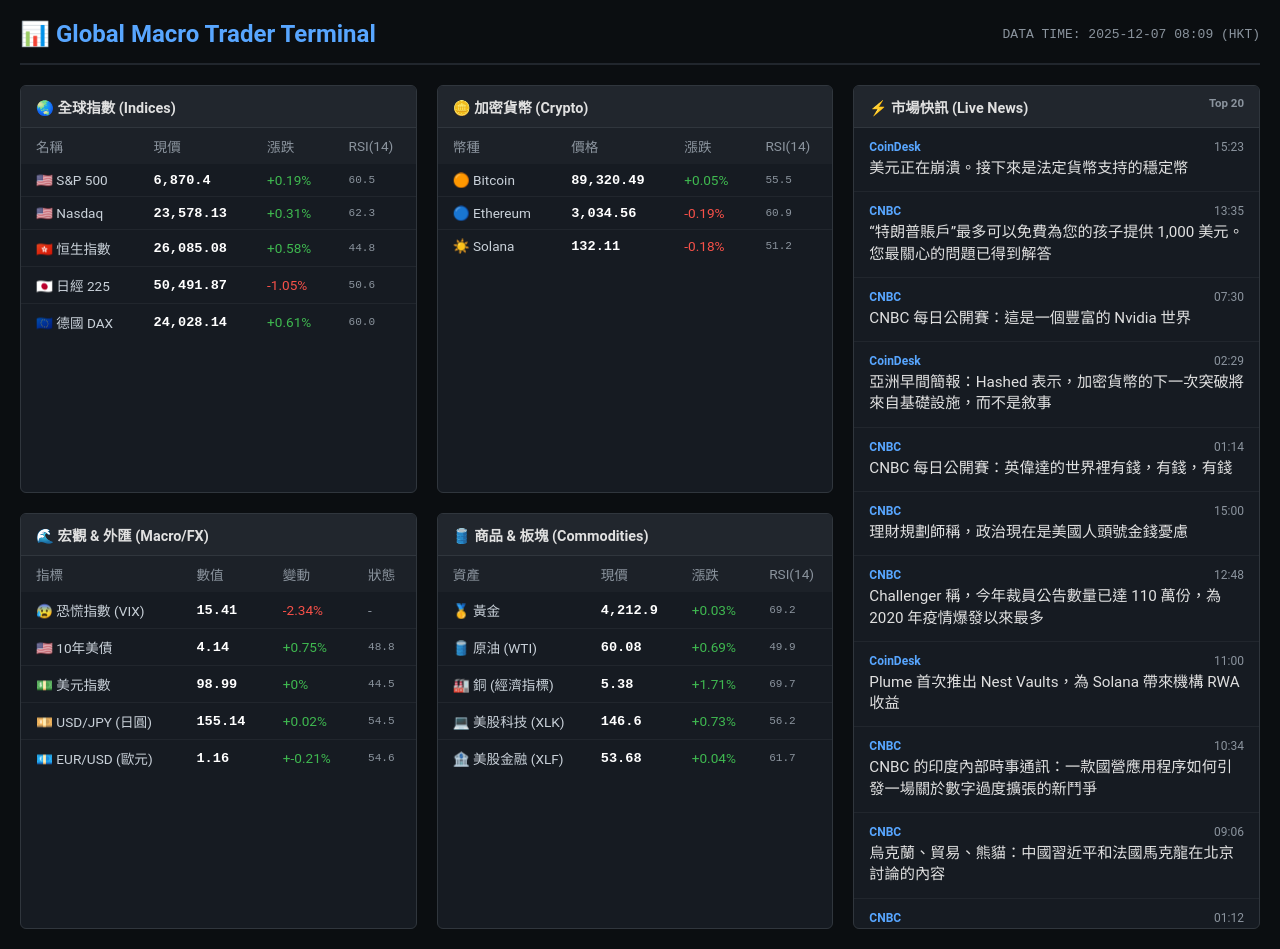
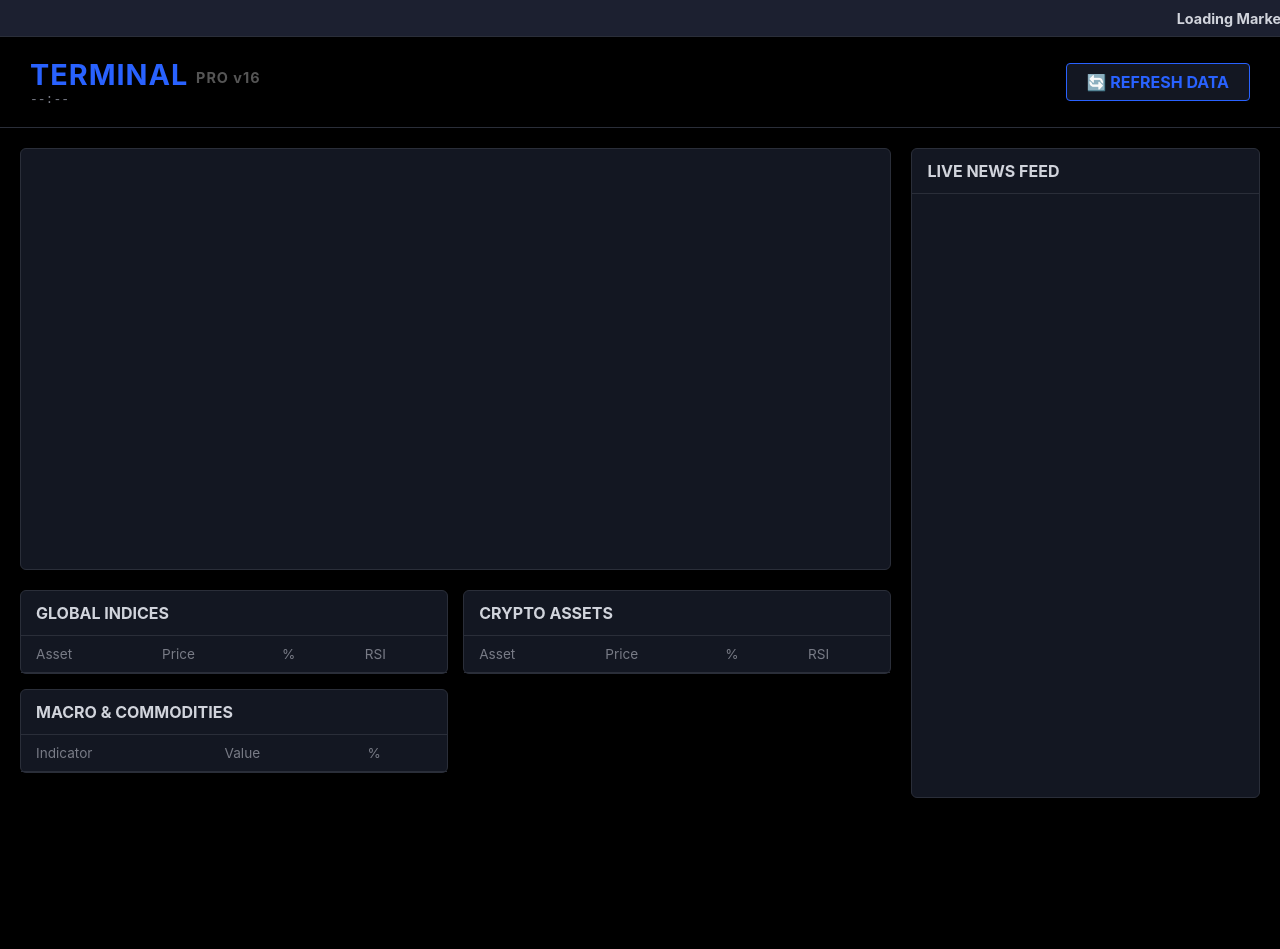
Before and after one commit to mansan1230/gemini_123, a plain HTML site: page index.html in a window 1280 px wide. After the commit the page ends 818 px from the top, so only its background shows below. Drawn offline with Linux system fonts and the light colour scheme; a script that the page names is missing.

Commit message:
Update index.html

```diff
--- a/index.html
+++ b/index.html
@@ -3,124 +3,242 @@
 <head>
     <meta charset="UTF-8">
     <meta name="viewport" content="width=device-width, initial-scale=1.0">
-    <title>Global Macro Trader Terminal</title>
+    <title>AI Trader Terminal Pro</title>
+    <script src="https://s3.tradingview.com/tv.js"></script>
     <style>
-        /* Dark Mode Professional Style */
-        body { font-family: "Roboto", "Segoe UI", sans-serif; background-color: #0b0e11; color: #c9d1d9; margin: 0; padding: 20px; }
+        /* === 1. 全局設定 (Bloomberg Dark Mode) === */
+        :root {
+            --bg-color: #000000;
+            --card-bg: #131722;
+            --border-color: #2a2e39;
+            --text-main: #d1d4dc;
+            --text-dim: #787b86;
+            --up-color: #2962ff; /* 專業藍/綠 */
+            --down-color: #f23645; /* 專業紅 */
+            --accent: #2962ff;
+        }
 
-        .header { display: flex; justify-content: space-between; align-items: center; border-bottom: 2px solid #21262d; padding-bottom: 15px; margin-bottom: 20px; }
-        h1 { margin: 0; font-size: 1.5em; color: #58a6ff; }
-        .timestamp { color: #8b949e; font-family: monospace; }
+        body {
+            font-family: -apple-system, BlinkMacSystemFont, "Trebuchet MS", Roboto, Ubuntu, sans-serif;
+            background-color: var(--bg-color);
+            color: var(--text-main);
+            margin: 0;
+            padding: 0;
+            overflow-x: hidden;
+        }
 
-        /* 佈局：左邊數據 (2欄)，右邊新聞 (1欄) */
-        .main-container { display: grid; grid-template-columns: 2fr 1fr; gap: 20px; max-width: 1600px; margin: 0 auto; }
+        a { text-decoration: none; color: inherit; }
 
-        /* 數據網格：左邊再分兩欄 */
-        .data-grid { display: grid; grid-template-columns: 1fr 1fr; gap: 20px; }
+        /* === 2. 頂部跑馬燈 (Ticker Tape) === */
+        .ticker-wrap {
+            width: 100%;
+            background-color: #1c2030;
+            padding: 8px 0;
+            border-bottom: 1px solid var(--border-color);
+            white-space: nowrap;
+            overflow: hidden;
+            box-sizing: border-box;
+        }
 
-        .box { background: #161b22; border: 1px solid #30363d; border-radius: 6px; overflow: hidden; }
-        .box-header { background: #21262d; padding: 10px 15px; font-weight: bold; font-size: 0.9em; color: #e0e0e0; border-bottom: 1px solid #30363d; display: flex; justify-content: space-between; }
+        .ticker {
+            display: inline-block;
+            padding-left: 100%;
+            animation: ticker 60s linear infinite; /* 60秒跑完一圈 */
+        }
 
-        /* 表格優化 */
+        .ticker-item {
+            display: inline-block;
+            padding: 0 20px;
+            font-size: 0.9em;
+            font-weight: bold;
+        }
+
+        @keyframes ticker {
+            0% { transform: translate3d(0, 0, 0); }
+            100% { transform: translate3d(-100%, 0, 0); }
+        }
+
+        /* === 3. 主要佈局 === */
+        .header {
+            display: flex; justify-content: space-between; align-items: center;
+            padding: 20px 30px;
+            border-bottom: 1px solid var(--border-color);
+        }
+        .header h1 { margin: 0; font-size: 1.8em; color: var(--accent); letter-spacing: 1px; }
+        .timestamp { color: var(--text-dim); font-family: monospace; }
+
+        .btn-refresh {
+            background: var(--card-bg); border: 1px solid var(--accent); color: var(--accent);
+            padding: 8px 20px; border-radius: 4px; font-weight: bold; transition: 0.3s;
+        }
+        .btn-refresh:hover { background: var(--accent); color: white; }
+
+        .main-grid {
+            display: grid;
+            grid-template-columns: 2.5fr 1fr; /* 左邊大圖表，右邊新聞 */
+            gap: 20px;
+            padding: 20px;
+            height: calc(100vh - 150px);
+        }
+
+        /* === 4. 左側：數據區 === */
+        .left-panel { display: flex; flex-direction: column; gap: 20px; overflow-y: auto; }
+
+        /* TradingView 圖表容器 */
+        .chart-container {
+            height: 400px;
+            background: var(--card-bg);
+            border: 1px solid var(--border-color);
+            border-radius: 6px;
+            padding: 10px;
+        }
+
+        /* 數據表格網格 */
+        .metrics-grid {
+            display: grid; grid-template-columns: repeat(auto-fit, minmax(300px, 1fr)); gap: 15px;
+        }
+
+        .box { background: var(--card-bg); border: 1px solid var(--border-color); border-radius: 6px; }
+        .box-header {
+            padding: 12px 15px; font-weight: bold; color: var(--text-main);
+            border-bottom: 1px solid var(--border-color);
+            display: flex; justify-content: space-between;
+        }
+
         table { width: 100%; border-collapse: collapse; font-size: 0.85em; }
-        th { text-align: left; color: #8b949e; padding: 8px 15px; background: #1c2128; font-weight: normal; }
-        td { padding: 8px 15px; border-bottom: 1px solid #21262d; }
+        td, th { padding: 10px 15px; text-align: left; border-bottom: 1px solid var(--border-color); }
+        th { color: var(--text-dim); font-weight: normal; }
         tr:last-child td { border-bottom: none; }
 
-        .price { font-family: "Courier New", monospace; font-weight: bold; color: #fff; }
-        .up { color: #3fb950; }
-        .down { color: #f85149; }
+        .price-text { font-family: 'Consolas', monospace; font-weight: bold; }
+        .up { color: var(--up-color); }
+        .down { color: var(--down-color); }
 
-        /* RSI 顏色標記 */
-        .rsi-val { font-family: monospace; }
-        .rsi-high { color: #f85149; font-weight: bold; } /* >70 */
-        .rsi-low { color: #3fb950; font-weight: bold; }  /* <30 */
-        .rsi-neu { color: #8b949e; }
+        /* RSI Progress Bar */
+        .rsi-bar-bg { width: 60px; height: 6px; background: #2a2e39; border-radius: 3px; display: inline-block; vertical-align: middle; margin-right: 8px; }
+        .rsi-bar-fill { height: 100%; border-radius: 3px; }
 
-        /* 新聞區塊 (Scrollable) */
-        .news-scroll { max-height: 800px; overflow-y: auto; padding: 0; }
-        .news-item { padding: 12px 15px; border-bottom: 1px solid #21262d; transition: background 0.2s; }
-        .news-item:hover { background: #1c2128; }
-        .news-meta { display: flex; justify-content: space-between; font-size: 0.75em; color: #8b949e; margin-bottom: 4px; }
-        .news-source { color: #58a6ff; font-weight: bold; }
-        .news-title a { color: #e0e0e0; text-decoration: none; font-size: 0.95em; line-height: 1.4; display: block; }
-        .news-title a:hover { color: #58a6ff; }
+        /* === 5. 右側：新聞串流 === */
+        .news-panel {
+            background: var(--card-bg);
+            border: 1px solid var(--border-color);
+            border-radius: 6px;
+            display: flex; flex-direction: column;
+            overflow: hidden;
+        }
+        .news-scroll { flex: 1; overflow-y: auto; }
+        .news-item { padding: 15px; border-bottom: 1px solid var(--border-color); transition: 0.2s; }
+        .news-item:hover { background: #1e222d; }
+        .news-meta { font-size: 0.75em; color: var(--text-dim); margin-bottom: 5px; display: flex; justify-content: space-between; }
+        .news-source { color: var(--accent); font-weight: bold; text-transform: uppercase; }
+        .news-title { font-size: 0.95em; line-height: 1.5; font-weight: 500; }
 
-        /* Scrollbar Style */
-        ::-webkit-scrollbar { width: 8px; }
-        ::-webkit-scrollbar-track { background: #0b0e11; }
-        ::-webkit-scrollbar-thumb { background: #30363d; border-radius: 4px; }
-        ::-webkit-scrollbar-thumb:hover { background: #58a6ff; }
+        /* 自訂 Scrollbar */
+        ::-webkit-scrollbar { width: 6px; height: 6px; }
+        ::-webkit-scrollbar-track { background: var(--bg-color); }
+        ::-webkit-scrollbar-thumb { background: #434651; border-radius: 3px; }
 
-        @media (max-width: 1000px) {
-            .main-container { grid-template-columns: 1fr; }
-            .data-grid { grid-template-columns: 1fr; }
+        @media (max-width: 1024px) {
+            .main-grid { grid-template-columns: 1fr; height: auto; }
+            .chart-container { height: 300px; }
         }
     </style>
 </head>
 <body>
 
-    <div class="header">
-        <h1>📊 Global Macro Trader Terminal</h1>
-        <div id="update-time" class="timestamp">Initializing...</div>
+    <div class="ticker-wrap">
+        <div class="ticker" id="ticker-box">
+            <span class="ticker-item">Loading Market Data...</span>
+        </div>
     </div>
 
-    <div class="main-container">
+    <div class="header">
+        <div>
+            <h1>TERMINAL <span style="font-size:0.5em; vertical-align:middle; color:#555">PRO v16</span></h1>
+            <div id="update-time" class="timestamp">--:--</div>
+        </div>
 
-        <div class="data-grid">
+        <a href="https://github.com/你的ID/你的REPO/actions" target="_blank" class="btn-refresh">
+            🔄 REFRESH DATA
+        </a>
+    </div>
+
+    <div class="main-grid">
+
+        <div class="left-panel">
+
+            <div class="chart-container" id="tv-chart"></div>
+
+            <div class="metrics-grid">
 
                 <div class="box">
-                <div class="box-header">🌏 全球指數 (Indices)</div>
+                    <div class="box-header">GLOBAL INDICES</div>
                     <table>
-                    <thead><tr><th>名稱</th><th>現價</th><th>漲跌</th><th>RSI(14)</th></tr></thead>
+                        <thead><tr><th>Asset</th><th>Price</th><th>%</th><th>RSI</th></tr></thead>
                         <tbody id="indices-box"></tbody>
                     </table>
                 </div>
 
                 <div class="box">
-                <div class="box-header">🪙 加密貨幣 (Crypto)</div>
+                    <div class="box-header">CRYPTO ASSETS</div>
                     <table>
-                    <thead><tr><th>幣種</th><th>價格</th><th>漲跌</th><th>RSI(14)</th></tr></thead>
+                        <thead><tr><th>Asset</th><th>Price</th><th>%</th><th>RSI</th></tr></thead>
                         <tbody id="crypto-box"></tbody>
                     </table>
                 </div>
 
                 <div class="box">
-                <div class="box-header">🌊 宏觀 & 外匯 (Macro/FX)</div>
+                    <div class="box-header">MACRO & COMMODITIES</div>
                     <table>
-                    <thead><tr><th>指標</th><th>數值</th><th>變動</th><th>狀態</th></tr></thead>
+                        <thead><tr><th>Indicator</th><th>Value</th><th>%</th></tr></thead>
                         <tbody id="macro-box"></tbody>
                     </table>
                 </div>
-
-            <div class="box">
-                <div class="box-header">🛢️ 商品 & 板塊 (Commodities)</div>
-                <table>
-                    <thead><tr><th>資產</th><th>現價</th><th>漲跌</th><th>RSI(14)</th></tr></thead>
-                    <tbody id="commodities-box"></tbody>
-                </table>
-            </div>
-
-        </div>
-
-        <div class="box">
-            <div class="box-header">
-                <span>⚡ 市場快訊 (Live News)</span>
-                <span style="font-size:0.8em; color:#8b949e">Top 20</span>
-            </div>
-            <div id="news-box" class="news-scroll">
             </div>
         </div>
 
+        <div class="news-panel">
+            <div class="box-header">LIVE NEWS FEED</div>
+            <div id="news-box" class="news-scroll"></div>
+        </div>
     </div>
 
     <script>
+        // 初始化 TradingView 圖表
+        new TradingView.widget({
+            "width": "100%",
+            "height": "100%",
+            "symbol": "SP:SPX", // 預設顯示標普500
+            "interval": "D",
+            "timezone": "Etc/UTC",
+            "theme": "dark",
+            "style": "1",
+            "locale": "en",
+            "toolbar_bg": "#f1f3f6",
+            "enable_publishing": false,
+            "allow_symbol_change": true, // 允許你手動換股票代碼
+            "container_id": "tv-chart"
+        });
+
+        // 讀取 JSON 數據
         fetch('daily_news.json?t=' + new Date().getTime())
             .then(r => r.json())
             .then(data => {
-                document.getElementById('update-time').textContent = "DATA TIME: " + data.update_time + " (HKT)";
+                document.getElementById('update-time').textContent = "LAST UPDATE: " + data.update_time;
 
-                // 通用渲染表格
+                // 1. 更新跑馬燈 (Ticker)
+                const tickerBox = document.getElementById('ticker-box');
+                let tickerHtml = '';
+                // 合併所有數據到跑馬燈
+                const allItems = [...(data.indices||[]), ...(data.crypto||[]), ...(data.commodities||[])];
+                allItems.forEach(item => {
+                    const color = item.change >= 0 ? '#2962ff' : '#f23645';
+                    const sign = item.change >= 0 ? '+' : '';
+                    tickerHtml += `<span class="ticker-item" style="color:${color}">${item.name}: ${item.price} (${sign}${item.percent}%)</span>`;
+                });
+                tickerBox.innerHTML = tickerHtml;
+
+                // 2. 渲染表格函數
                 function renderTable(id, list) {
                     const el = document.getElementById(id);
                     if(!list) return;
@@ -129,19 +247,24 @@
                         const colorClass = isUp ? 'up' : 'down';
                         const sign = isUp ? '+' : '';
 
-                        // RSI 處理
-                        let rsiHtml = '<td class="rsi-neu">-</td>';
+                        // RSI 可視化 (Bar)
+                        let rsiHtml = '<td>-</td>';
                         if(item.rsi && item.rsi !== "-") {
-                            let rsiColor = 'rsi-neu';
-                            if(item.rsi > 70) rsiColor = 'rsi-high'; // 超買
-                            if(item.rsi < 30) rsiColor = 'rsi-low';  // 超賣
-                            rsiHtml = `<td class="rsi-val ${rsiColor}">${item.rsi}</td>`;
+                            let barColor = '#787b86'; // 中性灰
+                            if(item.rsi > 70) barColor = '#f23645'; // 超買紅
+                            if(item.rsi < 30) barColor = '#2962ff'; // 超賣藍
+
+                            rsiHtml = `
+                                <td>
+                                    <div class="rsi-bar-bg"><div class="rsi-bar-fill" style="width:${item.rsi}%; background:${barColor}"></div></div>
+                                    <span style="color:${barColor}; font-weight:bold">${item.rsi}</span>
+                                </td>
+                            `;
                         }
 
                         el.innerHTML += `
                             <tr>
-                                <td>${item.name}</td>
-                                <td class="price">${item.price.toLocaleString()}</td>
+                                <td>${item.name.replace(/^[^\s]+\s/, '')}</td> <td class="price-text">${item.price.toLocaleString()}</td>
                                 <td class="${colorClass}">${sign}${item.percent}%</td>
                                 ${rsiHtml}
                             </tr>
@@ -149,12 +272,15 @@
                     });
                 }
 
+                // 渲染各區塊 (Macro 欄位我們把 Commodities 也合併進去顯示)
                 renderTable('indices-box', data.indices);
                 renderTable('crypto-box', data.crypto);
-                renderTable('macro-box', data.macro);
-                renderTable('commodities-box', data.commodities);
 
-                // 渲染新聞 (帶 Scrollbar)
+                // 合併 Macro 和 Commodities 顯示在同一格
+                const mixedMacro = [...(data.macro||[]), ...(data.commodities||[])];
+                renderTable('macro-box', mixedMacro);
+
+                // 3. 渲染新聞
                 const newsEl = document.getElementById('news-box');
                 if(data.news) {
                     data.news.forEach(n => {
```
Lines whose indentation alone changed are shown as unchanged.
